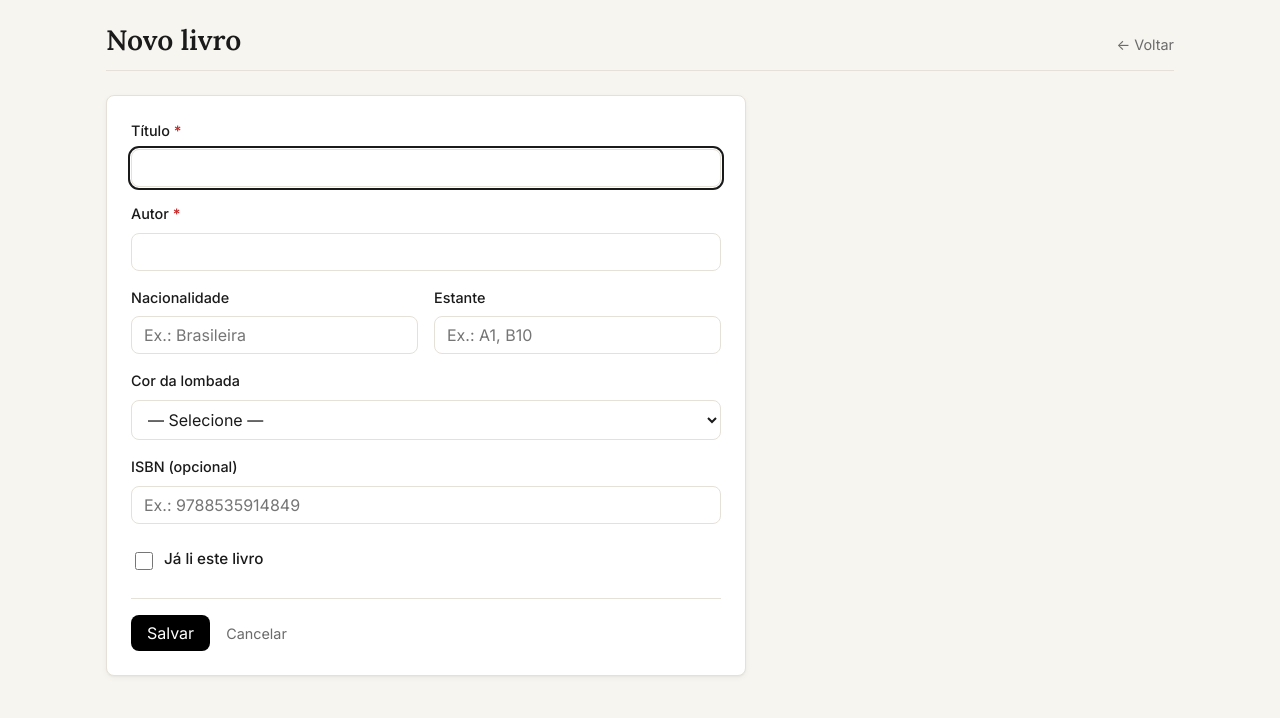
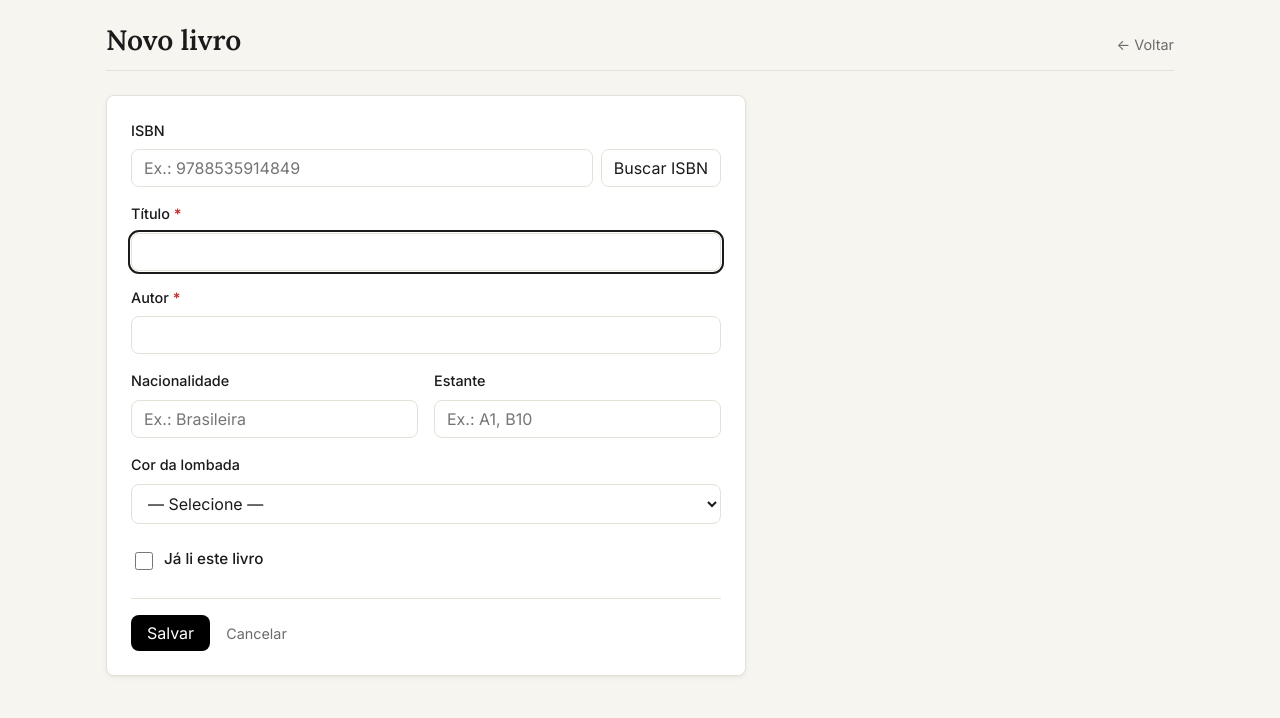
Before and after one commit to sheppita/darklibrary, a Flask app: page /novo in a window 1280 px wide. Shown: the part 56-774 px from the top of the page. Run offline with Flask 3, Linux system fonts and the light colour scheme; some libraries are stand-ins or nearby versions.

Commit message:
Etapa 10: buscar ISBN na Open Library com botao no formulario

```diff
--- a/app.py
+++ b/app.py
@@ -1,7 +1,8 @@
 import os
 import re
 from datetime import datetime
-from flask import Flask, render_template, request, redirect, url_for, Response
+from flask import Flask, render_template, request, redirect, url_for, Response, jsonify
+import requests
 from flask_sqlalchemy import SQLAlchemy
 
 app = Flask(__name__)
@@ -101,22 +102,11 @@ def chave_ordenacao_estante_simples(estante):
     return (1, estante, 0)
 
 
-# ─────────────────────────────────────────────
-# Funções auxiliares do backup
-# ─────────────────────────────────────────────
-
 def sql_escape(valor):
-    """
-    Recebe um valor Python e devolve o texto SQL correspondente.
-    - None vira NULL
-    - True/False viram TRUE/FALSE
-    - Strings vão entre aspas simples, com aspas escapadas
-    """
     if valor is None:
         return "NULL"
     if isinstance(valor, bool):
         return "TRUE" if valor else "FALSE"
-    # escapa aspas simples: ' vira ''
     texto = str(valor).replace("'", "''")
     return f"'{texto}'"
 
@@ -317,7 +307,6 @@ def estatisticas():
 
 @app.route("/backup")
 def backup():
-    """Gera um arquivo .sql com todos os livros para download."""
     livros = Livro.query.order_by(Livro.id).all()
 
     agora = datetime.now()
@@ -356,7 +345,6 @@ def backup():
                 f"VALUES ({valores});"
             )
 
-    # O "join" junta todas as linhas com quebra de linha.
     conteudo = "\n".join(linhas)
 
     nome_arquivo = f"darklibrary-backup-{data_arquivo}.sql"
@@ -370,6 +358,49 @@ def backup():
     )
 
 
+@app.route("/api/buscar_isbn/<isbn>")
+def buscar_isbn(isbn):
+    """Consulta a Open Library pelo ISBN e devolve JSON com os dados do livro."""
+    # Limpa o ISBN: só dígitos e X (para ISBN-10). Aceita com ou sem hífens.
+    isbn_limpo = re.sub(r"[^0-9Xx]", "", isbn)
+
+    if not isbn_limpo:
+        return jsonify({"erro": "ISBN vazio"}), 400
+
+    url = f"https://openlibrary.org/api/books?bibkeys=ISBN:{isbn_limpo}&format=json&jscmd=data"
+
+    try:
+        resposta = requests.get(url, timeout=8)
+        resposta.raise_for_status()
+        dados = resposta.json()
+    except requests.RequestException as e:
+        return jsonify({"erro": f"Falha na consulta: {e}"}), 502
+
+    chave = f"ISBN:{isbn_limpo}"
+    if chave not in dados:
+        return jsonify({"erro": "ISBN não encontrado na Open Library"}), 404
+
+    info = dados[chave]
+
+    titulo = info.get("title", "")
+    autores = info.get("authors", [])
+    autor = autores[0]["name"] if autores else ""
+
+    capa = ""
+    if "cover" in info and "medium" in info["cover"]:
+        capa = info["cover"]["medium"]
+
+    ano = info.get("publish_date", "")
+
+    return jsonify({
+        "isbn": isbn_limpo,
+        "titulo": titulo,
+        "autor": autor,
+        "ano": ano,
+        "capa": capa,
+    })
+
+
 # ─────────────────────────────────────────────
 # Criação automática da tabela
 # ─────────────────────────────────────────────
--- a/requirements.txt
+++ b/requirements.txt
@@ -3,3 +3,5 @@ gunicorn==22.0.0
 SQLAlchemy==2.0.36
 Flask-SQLAlchemy==3.1.1
 psycopg[binary]>=3.2,<4
+
+requests==2.32.3
--- a/static/estilo.css
+++ b/static/estilo.css
@@ -810,3 +810,62 @@ input:focus, select:focus, textarea:focus {
     background-color: #a01f1f;
     opacity: 1;
 }
+/* ─────────────────────────────────────────────
+   16. Campo com botão (ISBN lookup)
+   ───────────────────────────────────────────── */
+
+.campo-com-botao {
+    display: flex;
+    gap: var(--esp-2);
+    align-items: stretch;
+}
+
+.campo-com-botao input {
+    flex: 1;
+    min-width: 0; /* importante para flex não estourar */
+}
+
+.botao-secundario {
+    background-color: transparent;
+    color: var(--cor-texto);
+    border: 1px solid var(--cor-borda);
+    white-space: nowrap;
+    padding: var(--esp-2) var(--esp-3);
+}
+
+.botao-secundario:hover {
+    background-color: var(--cor-texto);
+    color: #ffffff;
+    border-color: var(--cor-texto);
+    opacity: 1;
+}
+
+.botao-secundario:disabled {
+    opacity: 0.6;
+    cursor: wait;
+}
+
+.mensagem-isbn {
+    margin-top: var(--esp-2);
+    padding: var(--esp-2) var(--esp-3);
+    border-radius: var(--raio);
+    font-size: 0.9rem;
+}
+
+.mensagem-isbn-sucesso {
+    background-color: #e8f5e9;
+    color: #2e7d32;
+    border: 1px solid #c8e6c9;
+}
+
+.mensagem-isbn-aviso {
+    background-color: #fff8e1;
+    color: #8a6d00;
+    border: 1px solid #ffe082;
+}
+
+.mensagem-isbn-erro {
+    background-color: #fdecea;
+    color: #721c24;
+    border: 1px solid #f5c6cb;
+}
--- a/templates/novo.html
+++ b/templates/novo.html
@@ -10,6 +10,15 @@
     </div>
 
     <form method="POST" class="form-cadastro">
+
+        <div class="campo">
+            <label for="isbn">ISBN</label>
+            <div class="campo-com-botao">
+                <input type="text" id="isbn" name="isbn" maxlength="20" inputmode="numeric" placeholder="Ex.: 9788535914849">
+                <button type="button" id="btn-buscar-isbn" class="botao-secundario">Buscar ISBN</button>
+            </div>
+            <div id="mensagem-isbn" class="mensagem-isbn" hidden></div>
+        </div>
 
         <div class="campo">
             <label for="titulo">Título <span class="obrigatorio">*</span></label>
@@ -43,11 +52,6 @@
             </select>
         </div>
 
-        <div class="campo">
-            <label for="isbn">ISBN (opcional)</label>
-            <input type="text" id="isbn" name="isbn" maxlength="20" inputmode="numeric" placeholder="Ex.: 9788535914849">
-        </div>
-
         <div class="campo-checkbox">
             <input type="checkbox" id="lido" name="lido">
             <label for="lido">Já li este livro</label>
@@ -60,4 +64,72 @@
 
     </form>
 
+    <script>
+        document.addEventListener("DOMContentLoaded", function () {
+            const botao = document.getElementById("btn-buscar-isbn");
+            const inputIsbn = document.getElementById("isbn");
+            const inputTitulo = document.getElementById("titulo");
+            const inputAutor = document.getElementById("autor");
+            const mensagem = document.getElementById("mensagem-isbn");
+
+            function mostrarMensagem(texto, tipo) {
+                mensagem.textContent = texto;
+                mensagem.className = "mensagem-isbn mensagem-isbn-" + tipo;
+                mensagem.hidden = false;
+            }
+
+            botao.addEventListener("click", async function () {
+                const isbn = inputIsbn.value.trim();
+
+                if (!isbn) {
+                    mostrarMensagem("Digite um ISBN primeiro.", "erro");
+                    return;
+                }
+
+                // Estado "carregando"
+                botao.disabled = true;
+                botao.textContent = "Buscando...";
+                mensagem.hidden = true;
+
+                try {
+                    const resposta = await fetch("/api/buscar_isbn/" + encodeURIComponent(isbn));
+                    const dados = await resposta.json();
+
+                    if (!resposta.ok) {
+                        mostrarMensagem(dados.erro || "Livro não encontrado.", "erro");
+                        return;
+                    }
+
+                    // Preenche os campos só se estiverem vazios.
+                    let camposPreenchidos = [];
+                    if (!inputTitulo.value.trim() && dados.titulo) {
+                        inputTitulo.value = dados.titulo;
+                        camposPreenchidos.push("título");
+                    }
+                    if (!inputAutor.value.trim() && dados.autor) {
+                        inputAutor.value = dados.autor;
+                        camposPreenchidos.push("autor");
+                    }
+
+                    if (camposPreenchidos.length === 0) {
+                        mostrarMensagem(
+                            "Livro encontrado, mas os campos já estavam preenchidos.",
+                            "aviso"
+                        );
+                    } else {
+                        mostrarMensagem(
+                            "Encontrado! " + camposPreenchidos.join(" e ") + " preenchido(s).",
+                            "sucesso"
+                        );
+                    }
+                } catch (erro) {
+                    mostrarMensagem("Erro de conexão. Tente de novo.", "erro");
+                } finally {
+                    botao.disabled = false;
+                    botao.textContent = "Buscar ISBN";
+                }
+            });
+        });
+    </script>
+
 {% endblock %}
```
